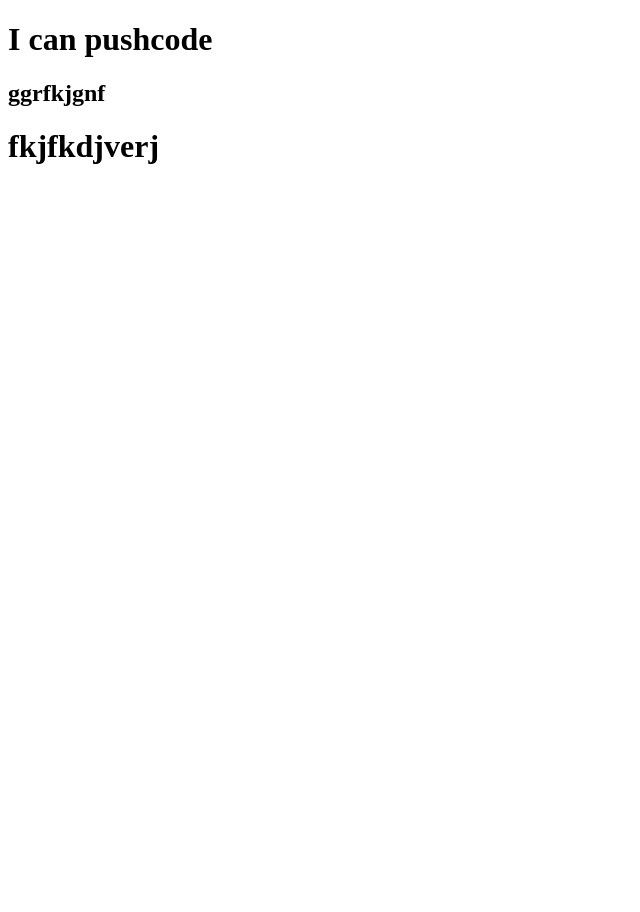
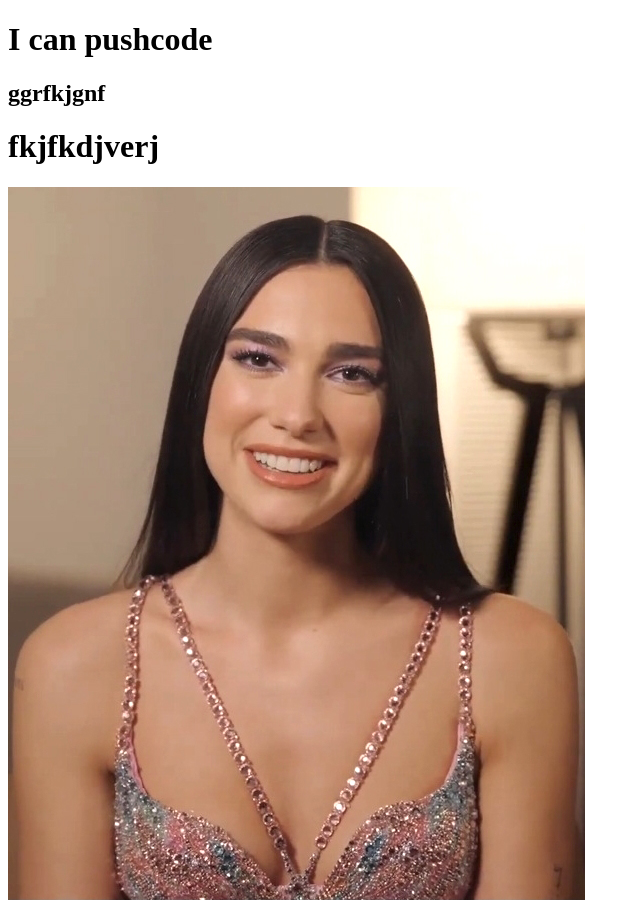
Before and after one commit to sakib3833/my-first-repo, a plain HTML site: page index.html in a window 1280 px wide. Shown: the whole page, without its empty margins (0-640 px from the left). Before the commit the page ends 800 px from the top, so only its background shows below. Drawn offline with Linux system fonts and the light colour scheme.

Commit message:
image added

```diff
--- a/index.html
+++ b/index.html
@@ -10,5 +10,6 @@
     <h1>I can pushcode</h1>
     <h2>ggrfkjgnf</h2>
     <h1>fkjfkdjverj</h1>
+    <img src="dualipa.jpg" alt="">
 </body>
 </html>
```
Also changed, not shown: ariana.jpg (added), dualipa.jpg (added), tomcruise.jpg (added).
